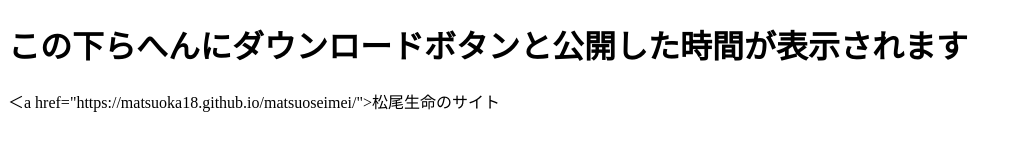
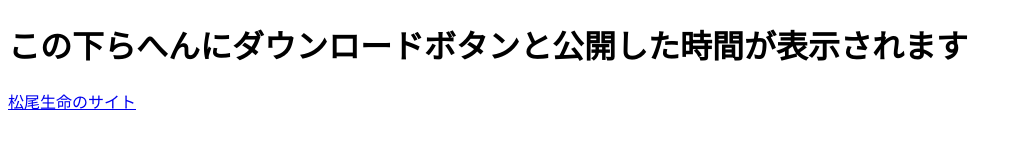
Before and after one commit to matsuoka18/teacher, a plain HTML site: page index.html in a window 1280 px wide. Shown: the whole page, without its empty margins (0-1022 px from the left). Drawn offline with Linux system fonts and the light colour scheme.

Commit message:
Update index.html

```diff
--- a/index.html
+++ b/index.html
@@ -6,6 +6,6 @@
 </head>
 <body>
 <h1>この下らへんにダウンロードボタンと公開した時間が表示されます</h1>
-  ＜a href="https://matsuoka18.github.io/matsuoseimei/">松尾生命のサイト</a>
+  <a href="https://matsuoka18.github.io/matsuoseimei/">松尾生命のサイト</a>
 </body>
 </html>
```
